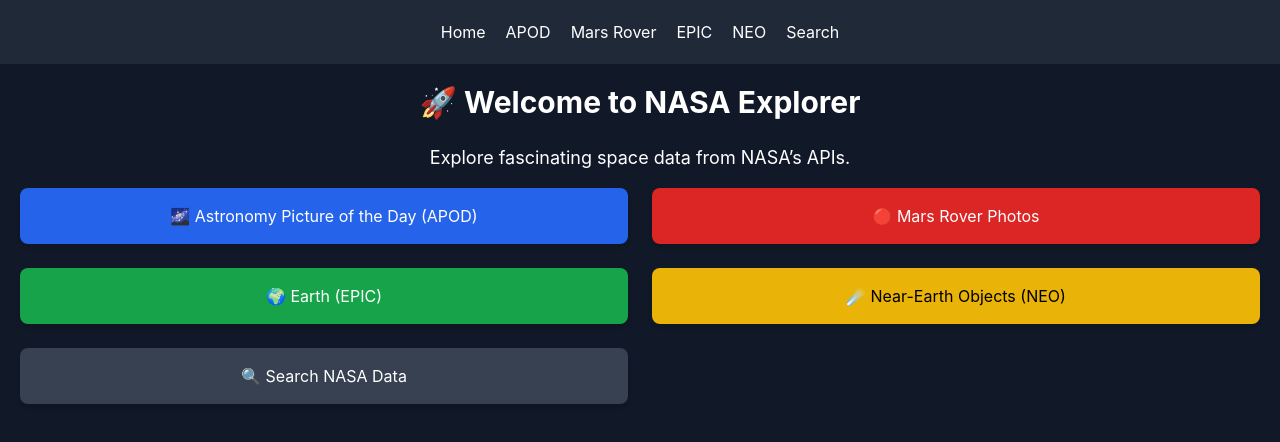
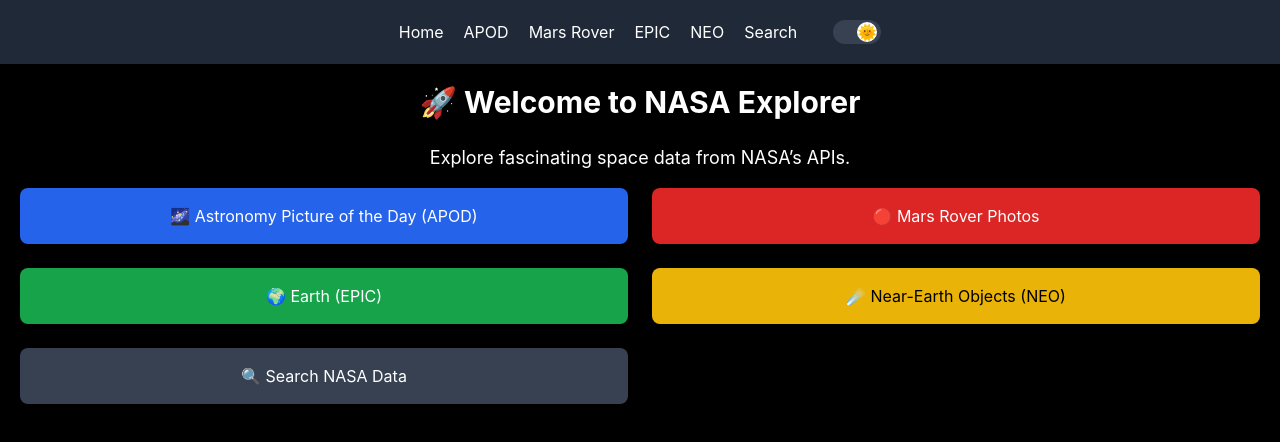
Before and after one commit to omarhany04/NASA-Center, a React (Create React App) app: page / in a window 1280 px wide. Shown: the top 442 px of the page. Built offline with nearby package versions, Linux system fonts and the light colour scheme.

Commit message:
Added Dark Mode Feature

```diff
--- a/src/App.js
+++ b/src/App.js
@@ -1,15 +1,18 @@
 import AppRoutes from "./routes/AppRoutes";
 import { BrowserRouter as Router } from "react-router-dom";
 import Navbar from "./components/Navbar";
+import { ThemeProvider } from "./components/ThemeContext";
 
 function App() {
   return (
+    <ThemeProvider>
     <Router>
-    <div className="min-h-screen bg-gray-900 text-white">
+    <div className="min-h-screen bg-gray-900 text-white dark:bg-black dark:text-white">
       <Navbar />
       <AppRoutes />
     </div>
     </Router>
+    </ThemeProvider>
   );
 }
 
--- a/src/components/Navbar.js
+++ b/src/components/Navbar.js
@@ -1,6 +1,8 @@
 import { Link } from "react-router-dom";
+import { useTheme } from "../components/ThemeContext";
 
 const Navbar = () => {
+  const { theme, toggleTheme } = useTheme();
   return (
     <nav className="p-5 bg-gray-800 text-white flex justify-center gap-5">
       <Link to="/">Home</Link>
@@ -9,6 +11,15 @@ const Navbar = () => {
       <Link to="/epic">EPIC</Link>
       <Link to="/neo">NEO</Link>
       <Link to="/search">Search</Link>
+      <button
+          className={`ml-4 w-12 h-6 flex items-center bg-gray-700 rounded-full p-1 transition-all duration-300 ${
+            theme === "dark" ? "justify-end" : "justify-start"
+          }`}
+          onClick={toggleTheme}>
+          <div className="w-5 h-5 bg-white rounded-full flex justify-center items-center">
+            {theme === "dark" ? "🌞" : "🌙"}
+          </div>
+        </button>
     </nav>
   );
 };
--- /dev/null
+++ b/src/components/ThemeContext.js
@@ -0,0 +1,28 @@
+import { createContext, useContext, useEffect, useState } from "react";
+
+const ThemeContext = createContext();
+
+export const ThemeProvider = ({ children }) => {
+  const [theme, setTheme] = useState(localStorage.getItem("theme") || "dark");
+
+  useEffect(() => {
+    if (theme === "dark") {
+      document.documentElement.classList.add("dark");
+    } else {
+      document.documentElement.classList.remove("dark");
+    }
+    localStorage.setItem("theme", theme);
+  }, [theme]);
+
+  const toggleTheme = () => {
+    setTheme(theme === "dark" ? "light" : "dark");
+  };
+
+  return (
+    <ThemeContext.Provider value={{ theme, toggleTheme }}>
+      {children}
+    </ThemeContext.Provider>
+  );
+};
+
+export const useTheme = () => useContext(ThemeContext);
--- a/tailwind.config.js
+++ b/tailwind.config.js
@@ -1,7 +1,13 @@
 module.exports = {
+  darkMode: "class", // Enable dark mod
   content: ["./src/**/*.{js,jsx,ts,tsx}"],
   theme: {
-    extend: {},
+    extend: {
+      colors: {
+        primary: "#1e3a8a", // Default primary color
+        secondary: "#9333ea", // Default secondary color
+      },
+    },
   },
   plugins: [],
 };
```
